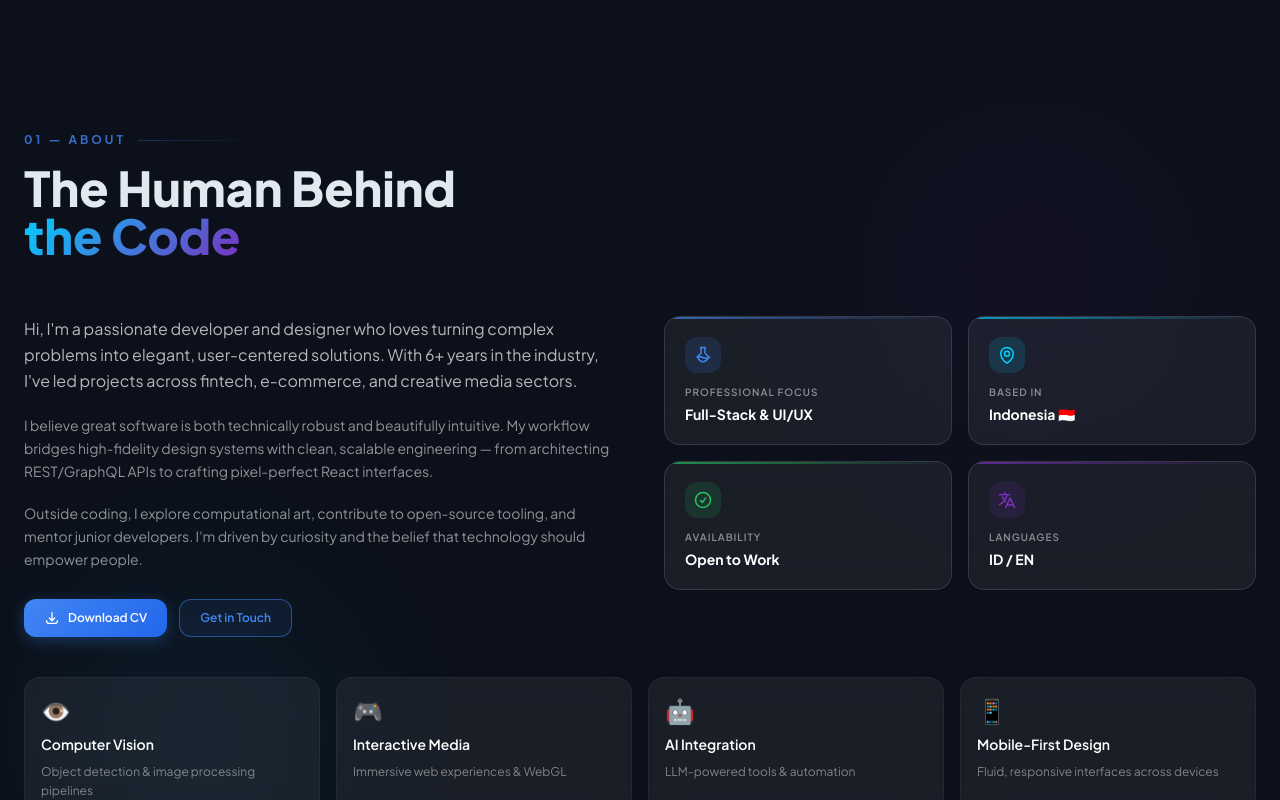
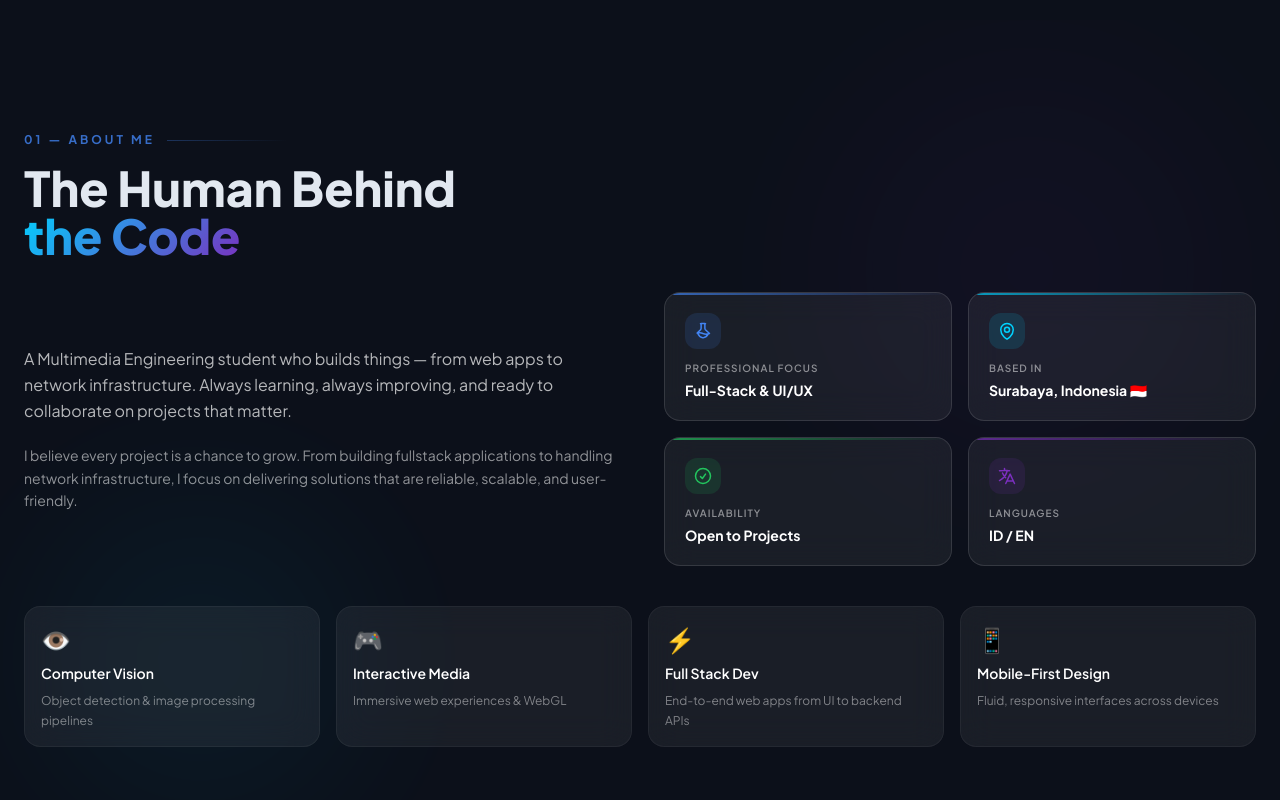
Before and after one commit to Pipip-zen/portofolio-website, a React (Vite) app: page / in a window 1280 px wide. Shown: the part 780-1580 px from the top of the page. Built offline with nearby package versions, Linux system fonts and the light colour scheme.

Commit message:
content: update About section - location, alignment, swap AI card to Full Stack

```diff
--- a/src/components/About.jsx
+++ b/src/components/About.jsx
@@ -32,7 +32,7 @@ const infoCards = [
             </svg>
         ),
         label: 'Based In',
-        value: 'Indonesia 🇮🇩',
+        value: 'Surabaya, Indonesia 🇮🇩',
         accent: '#00D2FF',
     },
     {
@@ -42,7 +42,7 @@ const infoCards = [
             </svg>
         ),
         label: 'Availability',
-        value: 'Open to Work',
+        value: 'Open to Projects',
         accent: '#22C55E',
     },
     {
@@ -61,7 +61,7 @@ const infoCards = [
 const nicheCards = [
     { icon: '👁️', title: 'Computer Vision', desc: 'Object detection & image processing pipelines' },
     { icon: '🎮', title: 'Interactive Media', desc: 'Immersive web experiences & WebGL' },
-    { icon: '🤖', title: 'AI Integration', desc: 'LLM-powered tools & automation' },
+    { icon: '⚡', title: 'Full Stack Dev', desc: 'End-to-end web apps from UI to backend APIs' },
     { icon: '📱', title: 'Mobile-First Design', desc: 'Fluid, responsive interfaces across devices' },
 ]
 
@@ -89,51 +89,33 @@ export default function About() {
                     variants={fadeIn} initial="hidden" animate={inView ? 'show' : 'hidden'} custom={0}
                     className="flex items-center gap-3 mb-4"
                 >
-                    <span className="text-xs font-bold tracking-[0.25em] uppercase text-electric/80">01 — About</span>
+                    <span className="text-xs font-bold tracking-[0.25em] uppercase text-electric/80">01 — About Me</span>
                     <div className="flex-1 h-px bg-gradient-to-r from-electric/30 to-transparent max-w-[120px]" />
                 </motion.div>
 
                 <motion.h2
                     variants={fadeUp} initial="hidden" animate={inView ? 'show' : 'hidden'} custom={0.1}
-                    className="text-4xl xl:text-5xl font-extrabold mb-14 leading-tight"
+                    className="text-4xl xl:text-5xl font-extrabold mb-8 leading-tight"
                 >
                     The Human Behind<br />
                     <span className="gradient-text">the Code</span>
                 </motion.h2>
 
                 {/* Main grid: bio left, cards right */}
-                <div className="grid grid-cols-1 lg:grid-cols-2 gap-12 items-start">
+                <div className="grid grid-cols-1 lg:grid-cols-2 gap-12 items-center">
                     {/* LEFT — Bio */}
                     <motion.div
                         variants={fadeUp} initial="hidden" animate={inView ? 'show' : 'hidden'} custom={0.2}
                         className="flex flex-col gap-5"
                     >
                         <p className="text-white/70 text-base leading-relaxed">
-                            Hi, I'm a passionate developer and designer who loves turning complex problems into
-                            elegant, user-centered solutions. With 6+ years in the industry, I've led projects
-                            across fintech, e-commerce, and creative media sectors.
+                            A Multimedia Engineering student who builds things — from web apps to network infrastructure.
+                            Always learning, always improving, and ready to collaborate on projects that matter.
                         </p>
                         <p className="text-white/55 text-sm leading-relaxed">
-                            I believe great software is both technically robust and beautifully intuitive.
-                            My workflow bridges high-fidelity design systems with clean, scalable engineering —
-                            from architecting REST/GraphQL APIs to crafting pixel-perfect React interfaces.
+                            I believe every project is a chance to grow. From building fullstack applications to handling network infrastructure,
+                            I focus on delivering solutions that are reliable, scalable, and user-friendly.
                         </p>
-                        <p className="text-white/55 text-sm leading-relaxed">
-                            Outside coding, I explore computational art, contribute to open-source tooling,
-                            and mentor junior developers. I'm driven by curiosity and the belief that
-                            technology should empower people.
-                        </p>
-
-                        {/* CTA */}
-                        <div className="flex gap-3 mt-2">
-                            <a href="#" className="btn-primary text-xs px-5 py-2.5">
-                                <svg xmlns="http://www.w3.org/2000/svg" className="w-4 h-4" fill="none" viewBox="0 0 24 24" stroke="currentColor" strokeWidth={2}>
-                                    <path strokeLinecap="round" strokeLinejoin="round" d="M4 16v1a3 3 0 003 3h10a3 3 0 003-3v-1m-4-4l-4 4m0 0l-4-4m4 4V4" />
-                                </svg>
-                                Download CV
-                            </a>
-                            <a href="#contact" className="btn-outline text-xs px-5 py-2.5">Get in Touch</a>
-                        </div>
                     </motion.div>
 
                     {/* RIGHT — 2×2 Info Cards */}
```
